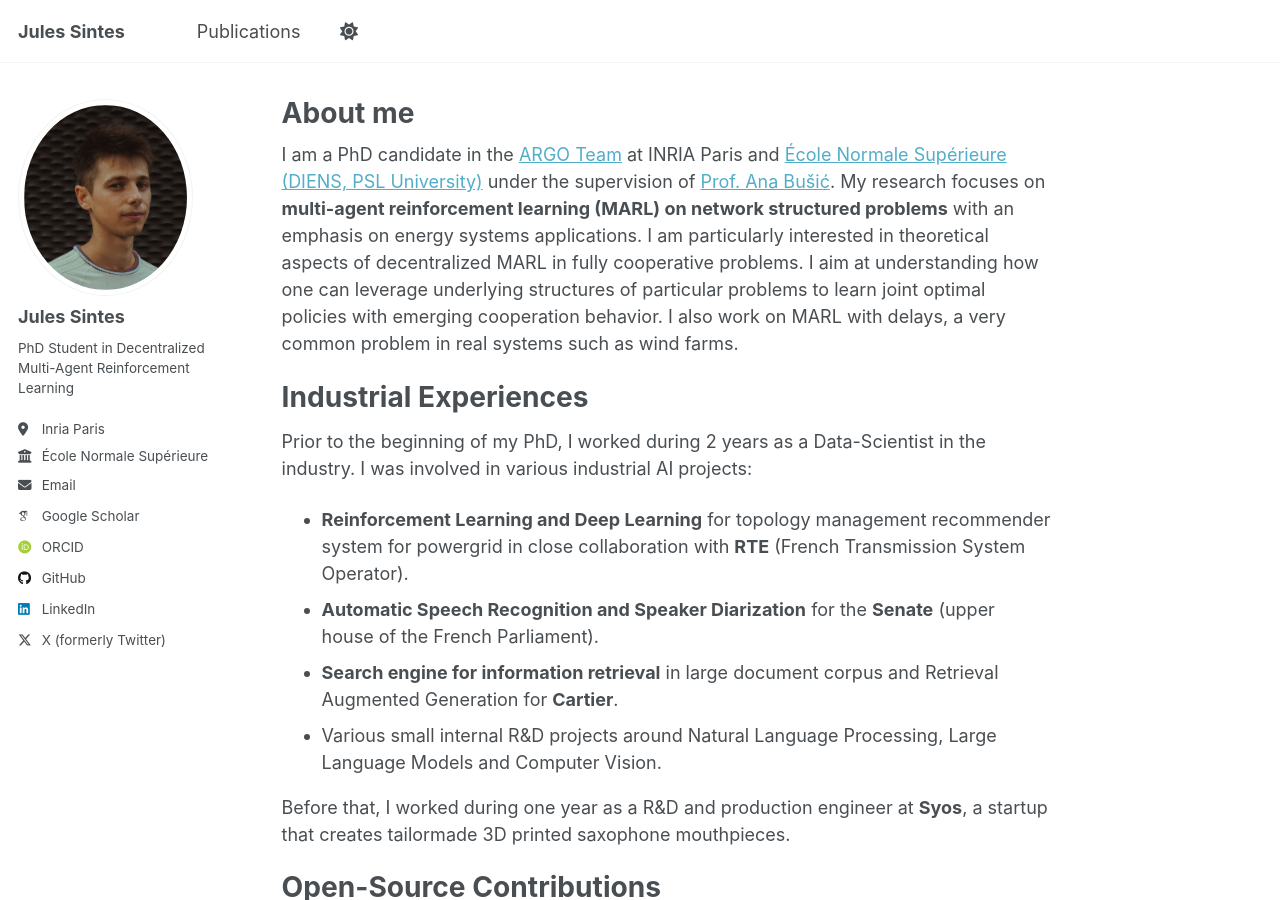
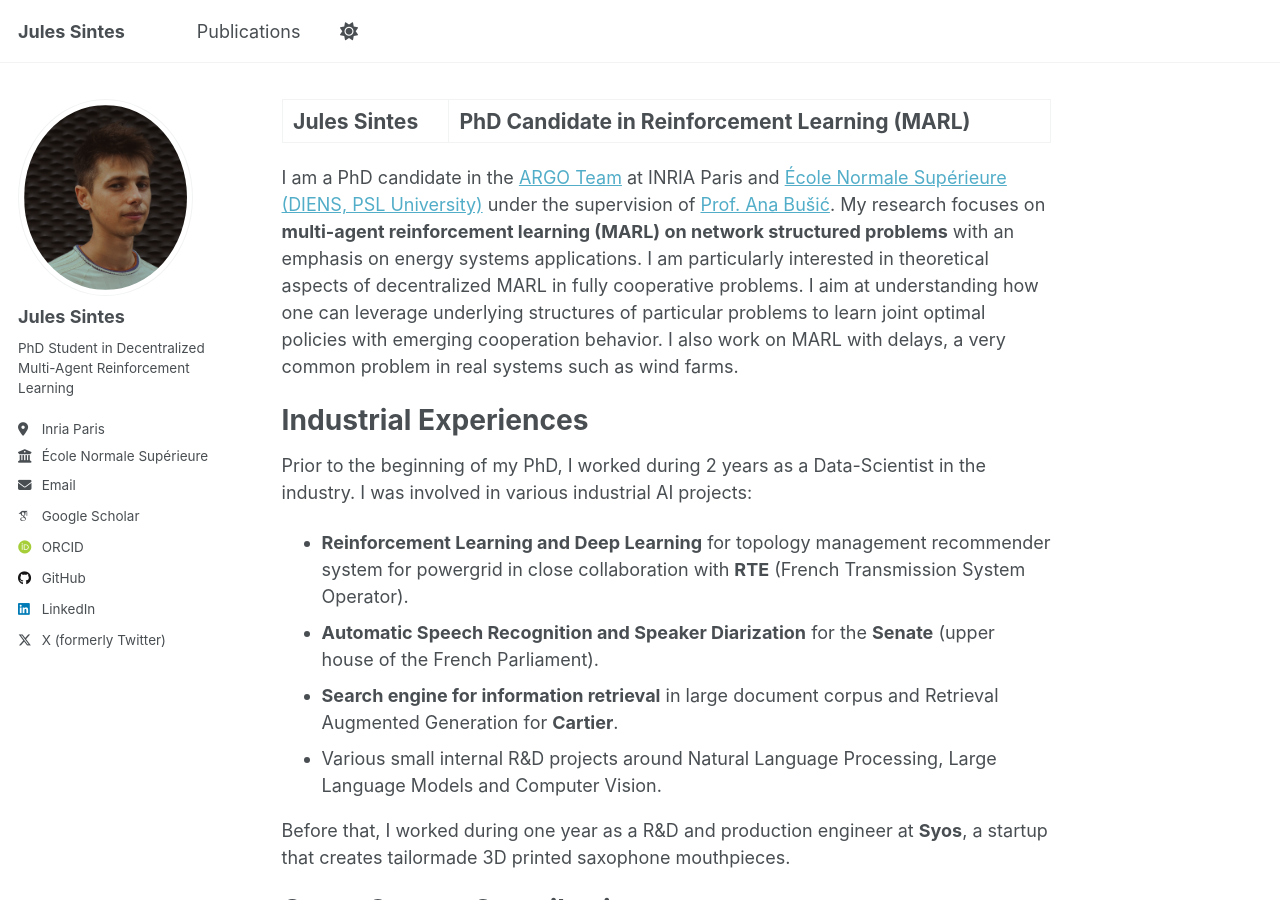
Before and after one commit to yojul/yojul.github.io, a Jekyll site: the page built from _pages/about.md, in a window 1280 px wide and 900 px high. Built offline with Jekyll 4.4.1, drawn with Linux system fonts in a browser that asks for light colours; some web fonts are replaced; a script that is not in the unit is left out.

Commit message:
change titles

```diff
--- a/_config.yml
+++ b/_config.yml
@@ -12,7 +12,7 @@ site_theme               : "default" # Currently available options are "default"
 title                    : "Jules Sintes"
 title_separator          : "-"
 name                     : &name "Jules Sintes"
-description              : &description "Jules Sintes' academic website"   # Update this with a general description of your site, this is the default if not overridden by a page
+description              : &description "Official website of Jules Sintes, PhD Candidate in Decentralized Multi-Agent Reinforcement Learning at Inria Paris and École Normale Supérieure."   # Update this with a general description of your site, this is the default if not overridden by a page
 url                      : https://yojul.github.io # The base hostname & protocol for your site e.g. "https://[your GitHub username].github.io",
                                                            # or if you already have some other page hosted on Github then use "https://[your GitHub username].github.io/[Your Repo Name]"
 baseurl                  : "" # the subpath of your site, e.g. "/blog"
--- a/_pages/about.md
+++ b/_pages/about.md
@@ -1,6 +1,6 @@
 ---
 permalink: /
-title: "About me"
+title: "Jules Sintes | PhD Candidate in Reinforcement Learning (MARL)"
 author_profile: true
 redirect_from:
   - /about/
```
Also changed, not shown: 1 other file.
